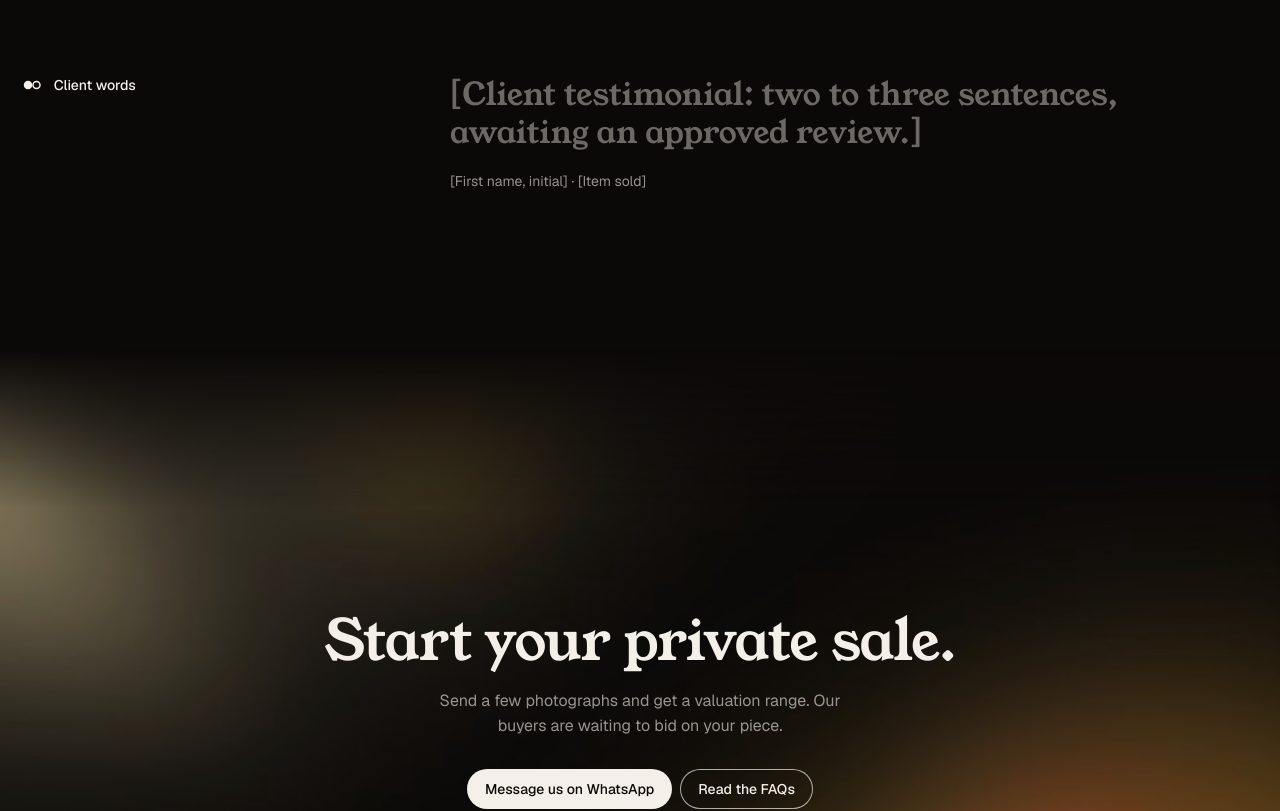
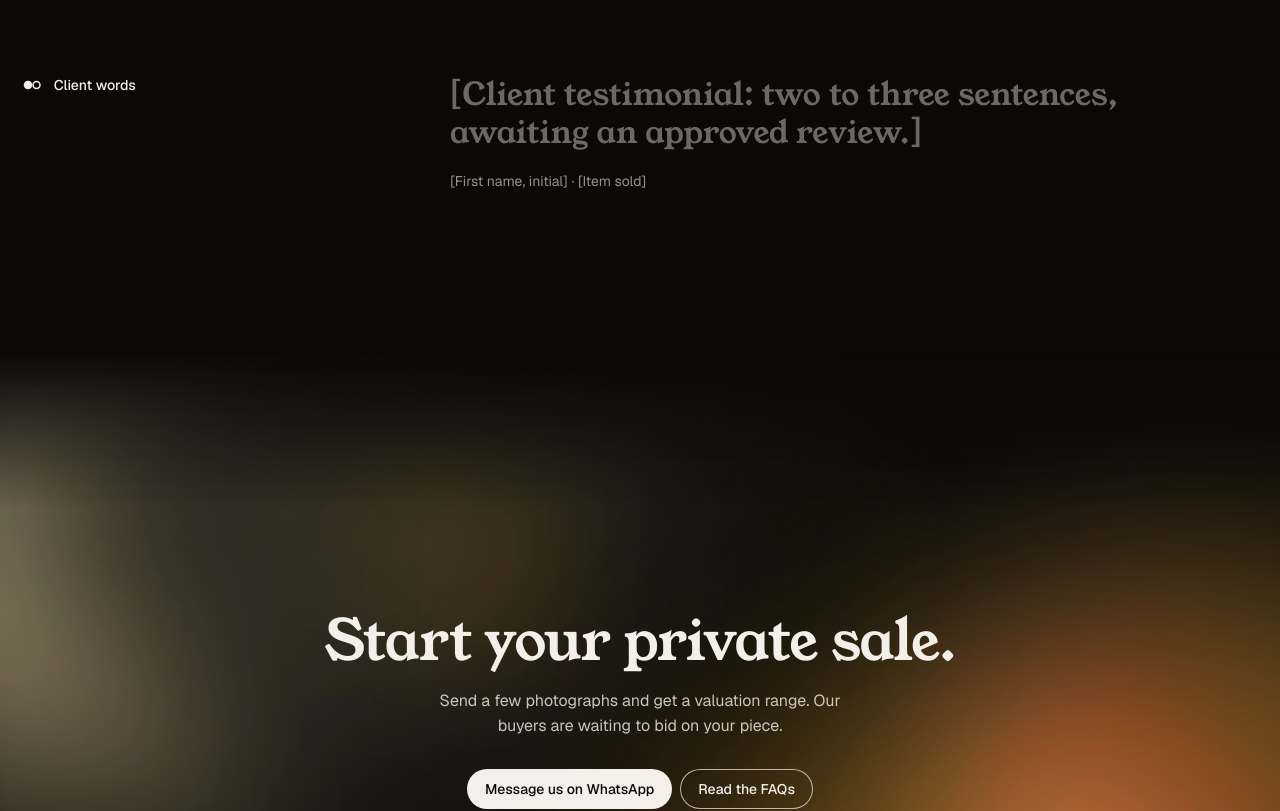
Before and after one commit to designerdxx/shizuka-landing-c, a Next.js app: page / in a window 1280 px wide. Shown: the part 4420-5231 px from the top of the page. Built offline with nearby package versions, Linux system fonts and the light colour scheme; no server answers.

Commit message:
Give the closing glow a livelier, visible drift

```diff
--- a/app/globals.css
+++ b/app/globals.css
@@ -132,10 +132,10 @@ body{margin:0;background:#0B0908}
 
 /* closing glow */
 .close{position:relative;isolation:isolate;margin-top:160px;height:720px;display:grid;place-items:center;text-align:center;padding:0 var(--g)}
-.close .glow .g1{animation-name:drift-b;animation-duration:21s;animation-delay:-5s;transform-origin:28% 30%}
-.close .glow .g2{animation-name:drift-a;animation-duration:26s;animation-delay:-11s;transform-origin:72% 70%}
+.close .glow .g1{animation-name:drift-d;animation-duration:15s;animation-delay:-4s;transform-origin:28% 30%}
+.close .glow .g2{animation-name:drift-e;animation-duration:19s;animation-delay:-9s;transform-origin:72% 70%}
 .close h2{font:400 clamp(40px,4.4vw,68px)/1.05 var(--font-display),Georgia,serif;letter-spacing:-.015em}
-.close p{margin:18px auto 30px;max-width:40ch;color:var(--dim);font-size:16px;line-height:1.55}
+.close p{margin:18px auto 30px;max-width:40ch;color:rgba(244,239,232,.8);font-size:16px;line-height:1.55}
 .close .acts{justify-content:center}
 
 /* footer */
@@ -153,6 +153,8 @@ body{margin:0;background:#0B0908}
 @keyframes drift-a{0%{transform:translate3d(0,0,0) scale(1) rotate(0deg);opacity:1}50%{transform:translate3d(-9%,4%,0) scale(1.12) rotate(-4deg);opacity:.82}100%{transform:translate3d(-4%,7%,0) scale(1.05) rotate(2deg);opacity:1}}
 @keyframes drift-b{0%{transform:translate3d(0,0,0) scale(1) rotate(0deg);opacity:.88}50%{transform:translate3d(8%,-5%,0) scale(1.12) rotate(4deg);opacity:1}100%{transform:translate3d(4%,-8%,0) scale(1.05) rotate(-2deg);opacity:.86}}
 @keyframes drift-c{0%{transform:translate3d(0,0,0) scale(1) rotate(0deg);opacity:1}50%{transform:translate3d(6%,2%,0) scale(1.1) rotate(3deg);opacity:.8}100%{transform:translate3d(2%,4%,0) scale(1.04) rotate(-2deg);opacity:.95}}
+@keyframes drift-d{0%{transform:translate3d(0,0,0) scale(1) rotate(0deg);opacity:.85}50%{transform:translate3d(12%,6%,0) scale(1.16) rotate(6deg);opacity:1}100%{transform:translate3d(5%,10%,0) scale(1.06) rotate(-3deg);opacity:.8}}
+@keyframes drift-e{0%{transform:translate3d(0,0,0) scale(1) rotate(0deg);opacity:1}50%{transform:translate3d(-12%,-6%,0) scale(1.16) rotate(-6deg);opacity:.82}100%{transform:translate3d(-5%,-10%,0) scale(1.06) rotate(3deg);opacity:1}}
 @keyframes rise{from{opacity:0;transform:translateY(14px)}to{opacity:1;transform:none}}
 @keyframes fade{from{opacity:0}to{opacity:1}}
 
```
